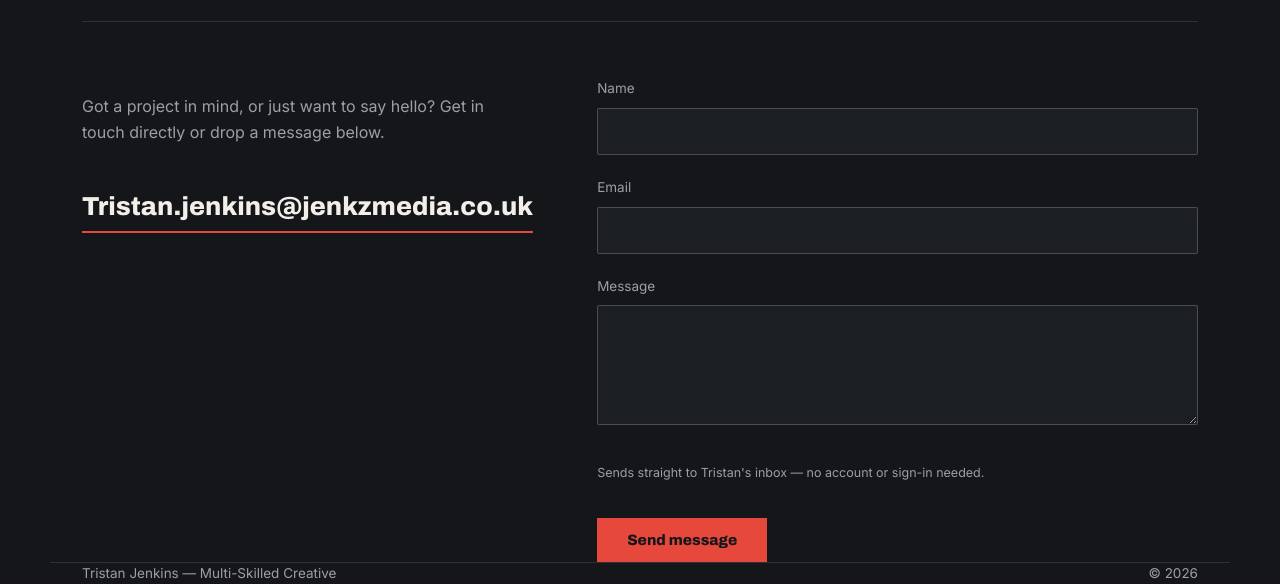
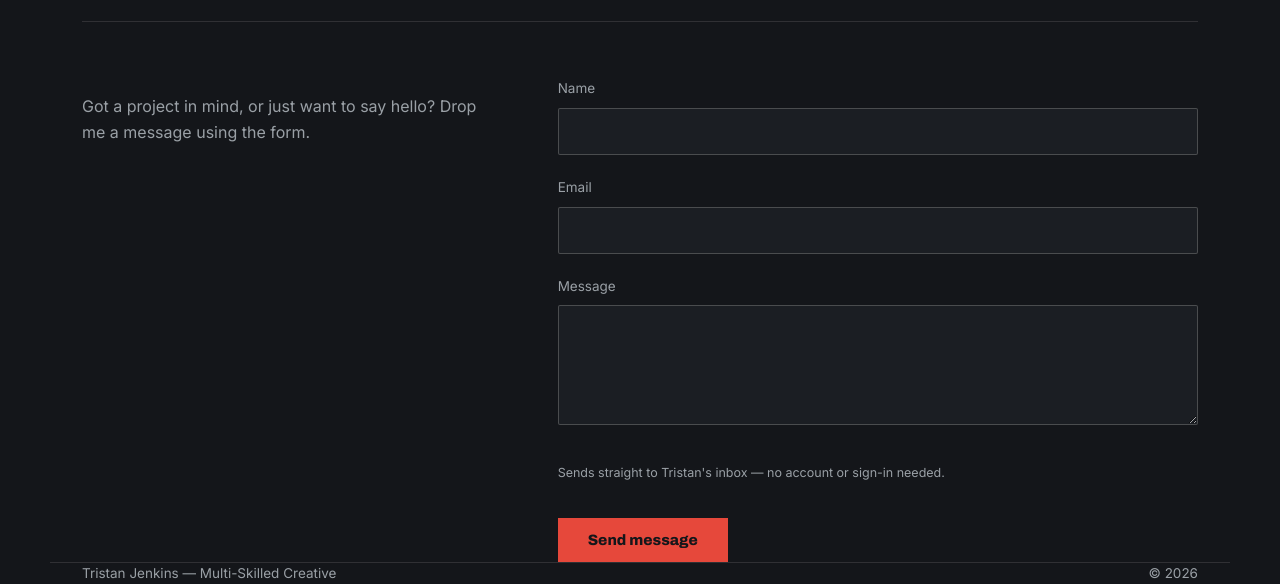
Before and after one commit to JENKzMedia/JENKzMedia, a plain HTML site: page index.html in a window 1280 px wide. Shown: the part 2835-3419 px from the top of the page. Drawn offline with nearby package versions, Linux system fonts and the light colour scheme.

Commit message:
Add files via upload

```diff
--- a/index.html
+++ b/index.html
@@ -629,8 +629,7 @@
     </div>
     <div class="contact-grid reveal">
       <div class="contact-intro">
-        <p>Got a project in mind, or just want to say hello? Get in touch directly or drop a message below.</p>
-        <a class="contact-email" href="mailto:Tristan.jenkins@jenkzmedia.co.uk">Tristan.jenkins@jenkzmedia.co.uk</a>
+        <p>Got a project in mind, or just want to say hello? Drop me a message using the form.</p>
       </div>
       <form id="contactForm" novalidate>
         <!-- Honeypot: hidden from real visitors, only a bot fills this in -->
@@ -758,7 +757,7 @@
     }).catch((err) => {
       console.error('EmailJS error:', err);
       const reason = (err && (err.text || err.message)) ? ' (' + (err.text || err.message) + ')' : '';
-      setStatus('Something went wrong sending that' + reason + '. Please email me directly instead.', 'error');
+      setStatus('Something went wrong sending that' + reason + '. Please try again in a moment.', 'error');
       if (window.grecaptcha) grecaptcha.reset();
       submitBtn.disabled = false;
     });
```
